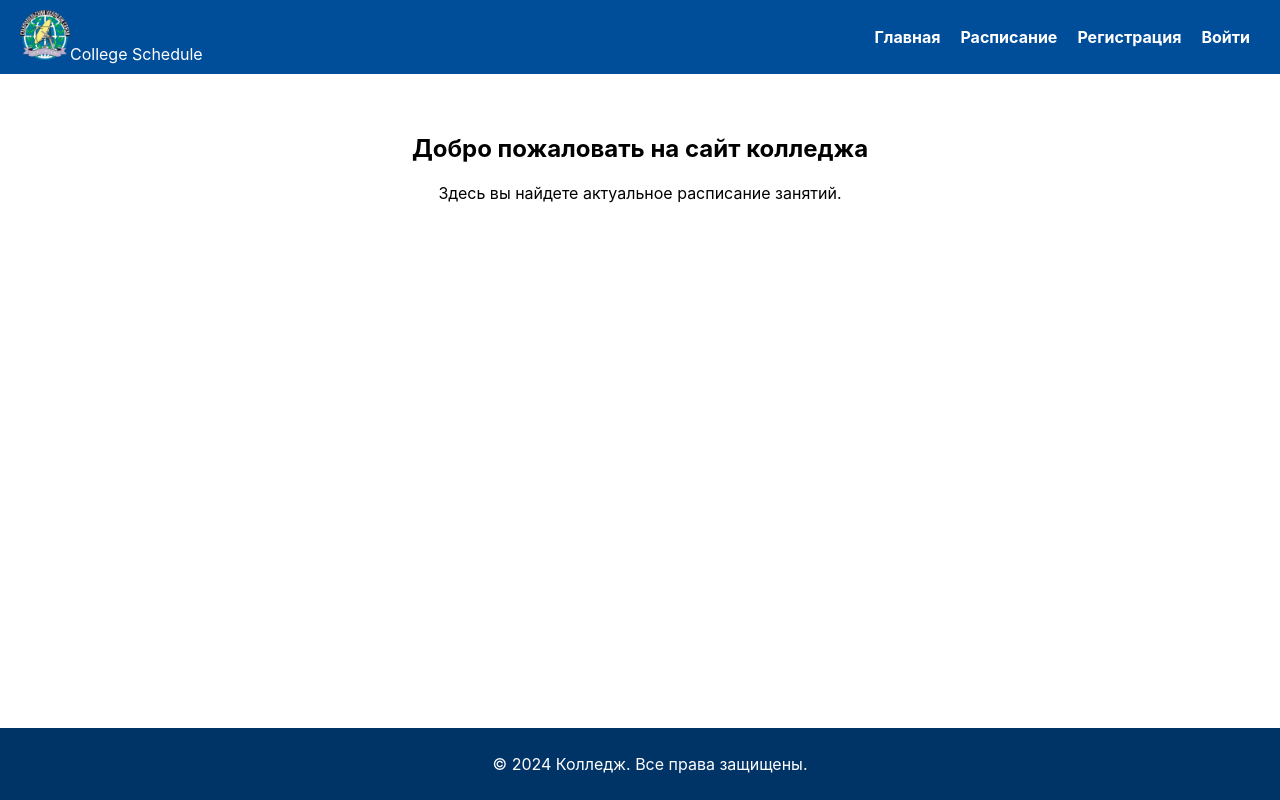
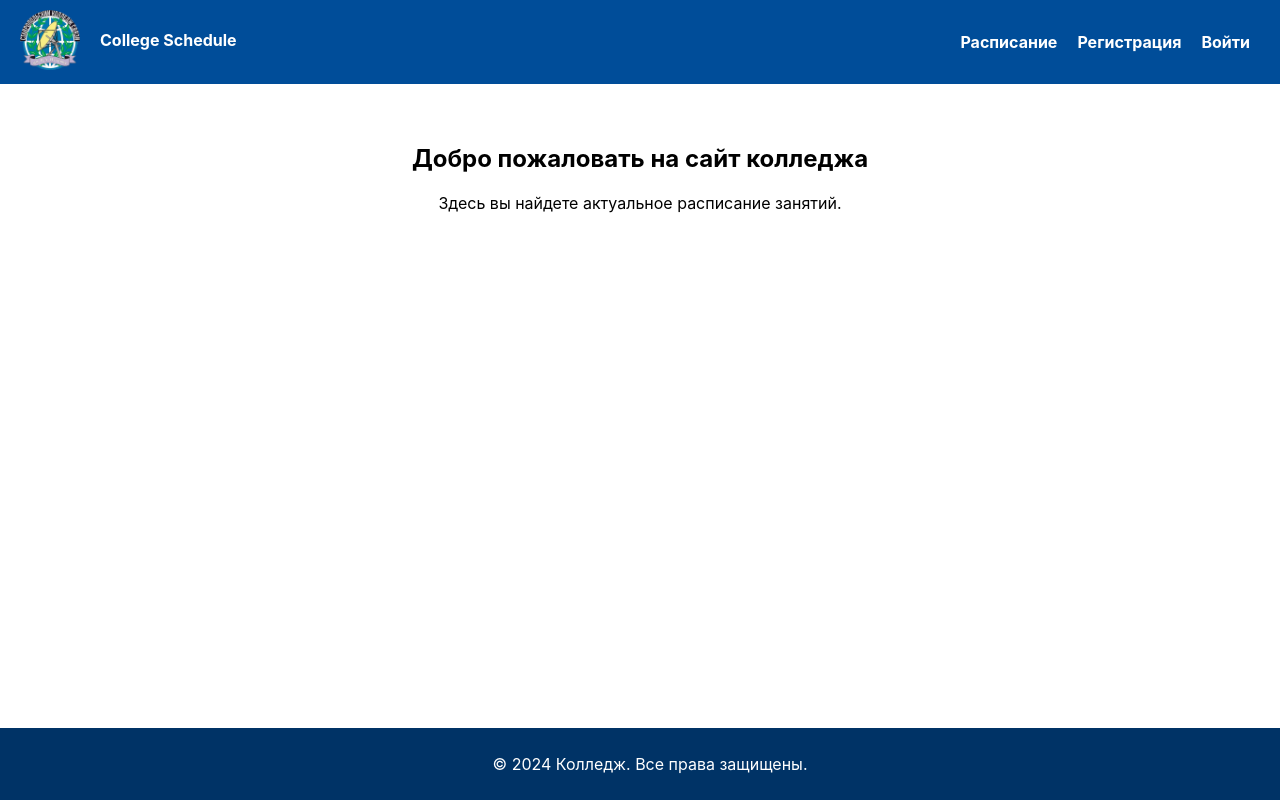
Before and after one commit to robeN1337/SportSchoolSchedule, a React (Create React App) app in the folder SportSchool.React/: page / in a window 1280 px wide. Built offline with nearby package versions, Linux system fonts and the light colour scheme.

Commit message:
header fix

```diff
--- a/SportSchool.React/src/App.js
+++ b/SportSchool.React/src/App.js
@@ -15,9 +15,9 @@ const App = () => {
       <main>
         <Routes>
           <Route path="/" element={<Home />} errorElement={<ErrorComponent />} />
-          <Route path="/login" element={<LoginComponent />} errorElement={<ErrorComponent />}  />
+          <Route path="/Login" element={<LoginComponent />} errorElement={<ErrorComponent />}  />
           <Route path="/RegisterJ" element={<Register />} errorElement={<ErrorComponent />} />
-          <Route path="/schedule" element={<ScheduleComponent />} errorElement={<ErrorComponent />} />
+          <Route path="/Schedule" element={<ScheduleComponent />} errorElement={<ErrorComponent />} />
 
         </Routes>
       </main>
--- a/SportSchool.React/src/components/HeaderComponent/Header.css
+++ b/SportSchool.React/src/components/HeaderComponent/Header.css
@@ -27,10 +27,28 @@
 }
 
 .logo-image {
-    width: 50px;
+  width: 60px;
 }
 
-  .logo text{
-    position: relative;
+.logo-text {
+  position: absolute;
+  left: 100px;
+  top: 30px;
+}
 
+.logo-text a {
+  text-decoration: none;
+  color: white;
+  font-weight: bold;
 }
+
+
+.logo-text a:visited {
+text-decoration: none;
+color: white;
+font-weight: bold;
+}
+
+.logo-text a:hover {
+  text-decoration: underline;
+}
--- a/SportSchool.React/src/components/HeaderComponent/Header.jsx
+++ b/SportSchool.React/src/components/HeaderComponent/Header.jsx
@@ -3,18 +3,18 @@ import { Link } from "react-router-dom";
 import './Header.css';
 
 const Header = () => {
+
   return (
     <header className="header">
       <div className="logo">
         <img src="../../../logomain.png" alt="Logo" className="logo-image" />
-        College Schedule
+        <span className="logo-text"> <Link to="/"> College Schedule  </Link> </span>
       </div>
       <nav>
         <ul className="nav-links">
-          <li ><Link to="/">Главная</Link></li>
-          <li><Link to="/schedule">Расписание</Link></li>
-          <li><Link to="Register">Регистрация</Link></li>
-          <li><Link to="/login">Войти</Link></li>
+          <li><Link to="/Schedule">Расписание</Link></li>
+          <li><Link to="/RegisterJ">Регистрация</Link></li>
+          <li><Link to="/Login">Войти</Link></li>
         </ul>
       </nav>
     </header>
```
Lines whose indentation alone changed are shown as unchanged.
